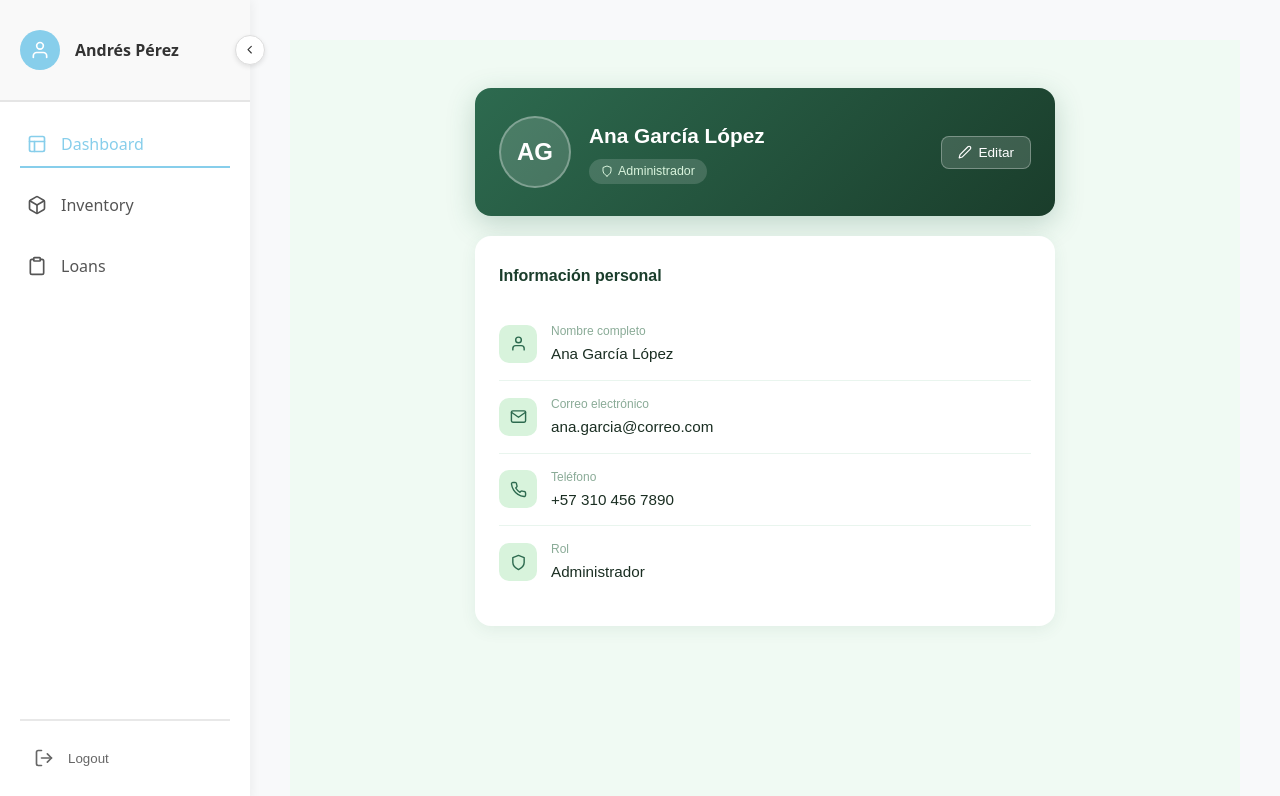
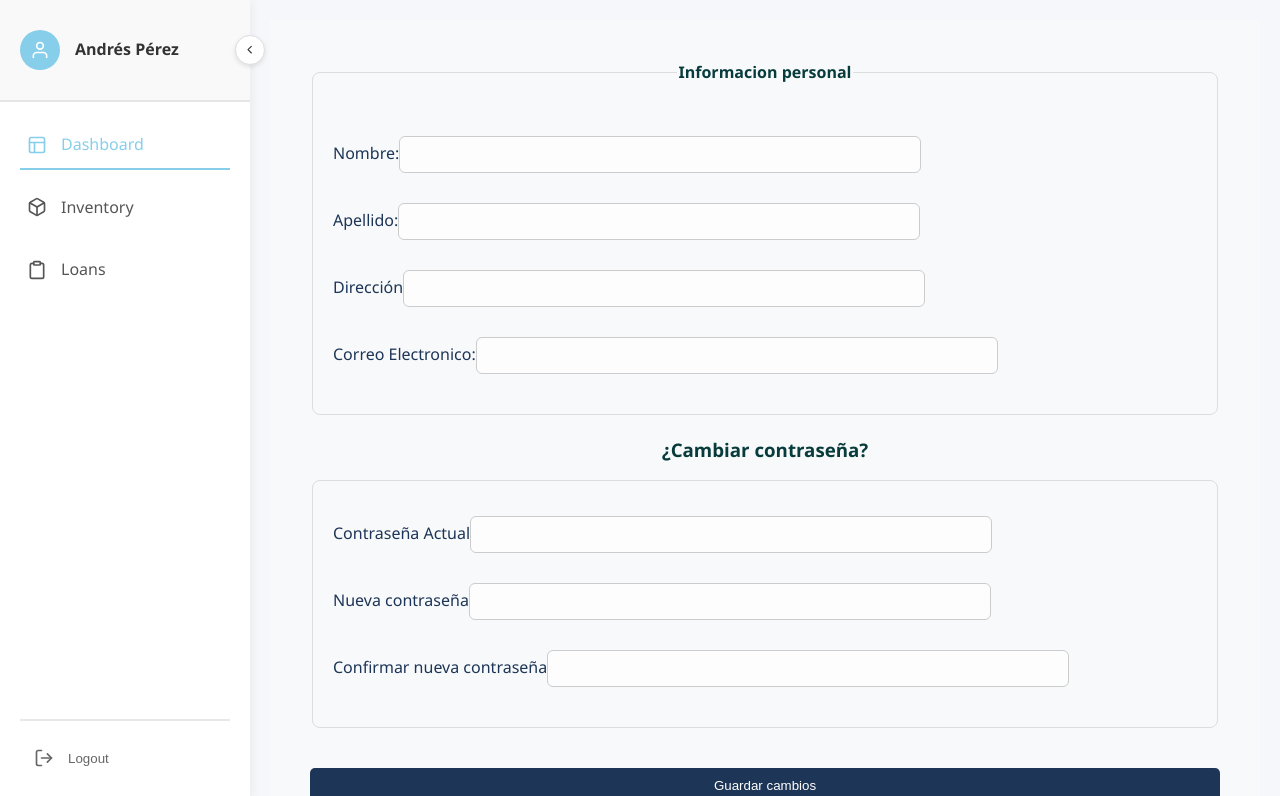
Before and after one commit to andres0818/Proyecto_web_II, a React (Vite) app: page /profile in a window 1280 px wide. Shown: the top 796 px of the page. Built offline with nearby package versions, Linux system fonts and the light colour scheme.

Commit message:
Feature: creacion y estilo a la pagina de usuario

```diff
--- a/src/pages/Profile/Profile.css
+++ b/src/pages/Profile/Profile.css
@@ -0,0 +1,89 @@
+/* General */
+body {
+    font-family: 'Segoe UI', sans-serif;
+    background-color: #f5f7fa;
+    color: #1d3557;
+    line-height: 1.6;
+    padding: 20px;
+}
+
+/* Sección principal centrada */
+main.gestor {
+    display: flex;
+    justify-content: center;
+    padding: 40px 0;
+}
+
+/* Contenedor del contenido dentro del gestor */
+main.gestor section {
+    background-color: #ffffff;
+    padding: 30px;
+    border-radius: 12px;
+    box-shadow: 0 2px 8px rgba(0, 0, 0, 0.05);
+    width: 100%;
+    max-width: 600px;
+}
+
+/* Fieldsets */
+form fieldset {
+    border: 1px solid #ddd;
+    padding: 20px;
+    margin-bottom: 20px;
+    border-radius: 8px;
+}
+
+/* Títulos */
+legend, h3 {
+    color: #083c3c;
+    margin-bottom: 15px;
+    font-weight: 600;
+    text-align: center;
+}
+
+/* Formulario */
+form label {
+    display: block;
+    margin-top: 15px;
+    margin-bottom: 5px;
+    font-weight: 500;
+}
+
+form input[type="text"],
+form input[type="email"],
+form input[type="password"] {
+    width: 100%;
+    max-width: 500px;
+    padding: 10px;
+    border: 1px solid #ccc;
+    border-radius: 6px;
+    background-color: #fdfdfd;
+    margin-bottom: 15px;
+}
+
+/* Botón de guardar cambios */
+form button {
+    margin-top: 20px;
+    padding: 10px 20px;
+    background-color: #1d3557;
+    color: #ffffff;
+    border: none;
+    border-radius: 5px;
+    cursor: pointer;
+    transition: 0.3s;
+    width: 100%;
+}
+
+form button:hover {
+    background-color: #457b9d;
+}
+
+/* Enlace de cerrar sesión */
+section div a {
+    color: #1d3557;
+    font-weight: 500;
+    text-decoration: none;
+}
+
+section div a:hover {
+    text-decoration: underline;
+}
--- a/src/pages/Profile/Profile.jsx
+++ b/src/pages/Profile/Profile.jsx
@@ -1,158 +1,66 @@
-import React, { useState } from 'react';
-import { FiUser, FiMail, FiPhone, FiShield, FiEdit2, FiSave, FiX } from 'react-icons/fi';
-import './Profile.css';
+import "./Profile.css";
 
 const Profile = () => {
-  const [isEditing, setIsEditing] = useState(false);
-
-  const [userData, setUserData] = useState({
-    nombre: 'Ana García López',
-    email: 'ana.garcia@correo.com',
-    telefono: '+57 310 456 7890',
-    rol: 'Administrador',
-  });
-
-  const [formData, setFormData] = useState({ ...userData });
-
-  const handleEdit = () => {
-    setFormData({ ...userData });
-    setIsEditing(true);
-  };
-
-  const handleCancel = () => {
-    setFormData({ ...userData });
-    setIsEditing(false);
-  };
-
-  const handleSave = () => {
-    setUserData({ ...formData });
-    setIsEditing(false);
-  };
-
-  const handleChange = (e) => {
-    setFormData({ ...formData, [e.target.name]: e.target.value });
-  };
-
-  const getInitials = (nombre) => {
-    return nombre.split(' ').slice(0, 2).map((n) => n[0]).join('').toUpperCase();
-  };
-
   return (
-    <section style={{ minHeight: '100vh', background: '#f0faf3', display: 'flex', justifyContent: 'center',
-    alignItems: 'flex-start', padding: '48px 20px', fontFamily: 'sans-serif' }}>
-    <div style={{ width: '100%', maxWidth: '580px', display: 'flex', flexDirection: 'column', gap: '20px' }}>
-
-        {/* Tarjeta cabecera */}
-        <div style={{ background: 'linear-gradient(135deg, #2d6a4f, #1a3d2b)', borderRadius: '16px', padding: '28px 24px', display: 'flex', alignItems: 'center', gap: '18px', boxShadow: '0 8px 28px rgba(45,106,79,0.25)' }}>
-
-          {/* Avatar con iniciales */}
-          <div style={{ width: '68px', height: '68px', minWidth: '68px', background: 'rgba(255,255,255,0.15)', border: '2px solid rgba(255,255,255,0.3)', borderRadius: '50%', display: 'flex', alignItems: 'center', justifyContent: 'center' }}>
-            <span style={{ color: '#fff', fontSize: '1.5rem', fontWeight: 'bold' }}>
-              {getInitials(userData.nombre)}
-            </span>
-          </div>
-
-          {/* Nombre y rol */}
-          <div style={{ flex: 1 }}>
-            <h1 style={{ color: '#fff', margin: '0 0 8px', fontSize: '1.3rem', fontWeight: '700' }}>
-              {userData.nombre}
-            </h1>
-            <span style={{ display: 'inline-flex', alignItems: 'center', gap: '5px', background: 'rgba(255,255,255,0.15)', color: '#d8f3dc', fontSize: '0.78rem', fontWeight: '500', padding: '3px 12px', borderRadius: '20px' }}>
-              <FiShield size={12} />
-              {userData.rol}
-            </span>
-          </div>
-
-          {/* Botón editar */}
-          {!isEditing && (
-            <button onClick={handleEdit} style={{ display: 'flex', alignItems: 'center', gap: '6px', background: 'rgba(255,255,255,0.15)', color: '#fff', border: '1px solid rgba(255,255,255,0.3)', borderRadius: '8px', padding: '8px 16px', cursor: 'pointer', fontSize: '0.85rem', fontWeight: '500' }}>
-              <FiEdit2 size={14} /> Editar
-            </button>
-          )}
-        </div>
-
-        {/* Tarjeta de datos */}
-        <div style={{ background: '#fff', borderRadius: '16px', padding: '28px 24px', boxShadow: '0 4px 16px rgba(45,106,79,0.08)' }}>
-          <h2 style={{ color: '#1a3d2b', fontSize: '1rem', fontWeight: '600', margin: '0 0 20px' }}>
-            Información personal
-          </h2>
-
-          {/* Nombre */}
-          <div style={{ display: 'flex', alignItems: 'center', gap: '14px', padding: '14px 0', borderBottom: '1px solid #e9f5ee' }}>
-            <div style={{ width: '38px', height: '38px', minWidth: '38px', background: '#d8f3dc', borderRadius: '10px', display: 'flex', alignItems: 'center', justifyContent: 'center', color: '#2d6a4f' }}>
-              <FiUser size={17} />
-            </div>
-            <div style={{ flex: 1 }}>
-              <p style={{ margin: '0 0 3px', fontSize: '0.75rem', color: '#8aab97' }}>Nombre completo</p>
-              {isEditing
-                ? <input type="text" name="nombre" value={formData.nombre} onChange={handleChange} style={{ width: '100%', border: '1.5px solid #74c69d', borderRadius: '8px', padding: '7px 10px', fontSize: '0.92rem', outline: 'none', boxSizing: 'border-box', background: '#f6fef8' }} />
-                : <p style={{ margin: 0, fontSize: '0.95rem', color: '#1a2e22', fontWeight: '500' }}>{userData.nombre}</p>
-              }
-            </div>
-          </div>
-
-          {/* Email */}
-          <div style={{ display: 'flex', alignItems: 'center', gap: '14px', padding: '14px 0', borderBottom: '1px solid #e9f5ee' }}>
-            <div style={{ width: '38px', height: '38px', minWidth: '38px', background: '#d8f3dc', borderRadius: '10px', display: 'flex', alignItems: 'center', justifyContent: 'center', color: '#2d6a4f' }}>
-              <FiMail size={17} />
-            </div>
-            <div style={{ flex: 1 }}>
-              <p style={{ margin: '0 0 3px', fontSize: '0.75rem', color: '#8aab97' }}>Correo electrónico</p>
-              {isEditing
-                ? <input type="email" name="email" value={formData.email} onChange={handleChange} style={{ width: '100%', border: '1.5px solid #74c69d', borderRadius: '8px', padding: '7px 10px', fontSize: '0.92rem', outline: 'none', boxSizing: 'border-box', background: '#f6fef8' }} />
-                : <p style={{ margin: 0, fontSize: '0.95rem', color: '#1a2e22', fontWeight: '500' }}>{userData.email}</p>
-              }
-            </div>
-          </div>
-
-          {/* Teléfono */}
-          <div style={{ display: 'flex', alignItems: 'center', gap: '14px', padding: '14px 0', borderBottom: '1px solid #e9f5ee' }}>
-            <div style={{ width: '38px', height: '38px', minWidth: '38px', background: '#d8f3dc', borderRadius: '10px', display: 'flex', alignItems: 'center', justifyContent: 'center', color: '#2d6a4f' }}>
-              <FiPhone size={17} />
-            </div>
-            <div style={{ flex: 1 }}>
-              <p style={{ margin: '0 0 3px', fontSize: '0.75rem', color: '#8aab97' }}>Teléfono</p>
-              {isEditing
-                ? <input type="tel" name="telefono" value={formData.telefono} onChange={handleChange} style={{ width: '100%', border: '1.5px solid #74c69d', borderRadius: '8px', padding: '7px 10px', fontSize: '0.92rem', outline: 'none', boxSizing: 'border-box', background: '#f6fef8' }} />
-                : <p style={{ margin: 0, fontSize: '0.95rem', color: '#1a2e22', fontWeight: '500' }}>{userData.telefono}</p>
-              }
-            </div>
-          </div>
-
-          {/* Rol */}
-          <div style={{ display: 'flex', alignItems: 'center', gap: '14px', padding: '14px 0' }}>
-            <div style={{ width: '38px', height: '38px', minWidth: '38px', background: '#d8f3dc', borderRadius: '10px', display: 'flex', alignItems: 'center', justifyContent: 'center', color: '#2d6a4f' }}>
-              <FiShield size={17} />
-            </div>
-            <div style={{ flex: 1 }}>
-              <p style={{ margin: '0 0 3px', fontSize: '0.75rem', color: '#8aab97' }}>Rol</p>
-              {isEditing
-                ? (
-                  <select name="rol" value={formData.rol} onChange={handleChange} style={{ width: '100%', border: '1.5px solid #74c69d', borderRadius: '8px', padding: '7px 10px', fontSize: '0.92rem', outline: 'none', background: '#f6fef8' }}>
-                    <option value="Administrador">Administrador</option>
-                    <option value="Usuario">Usuario</option>
-                  </select>
-                )
-                : <p style={{ margin: 0, fontSize: '0.95rem', color: '#1a2e22', fontWeight: '500' }}>{userData.rol}</p>
-              }
-            </div>
-          </div>
-
-          {/* Botones guardar / cancelar */}
-          {isEditing && (
-            <div style={{ display: 'flex', gap: '10px', marginTop: '22px', justifyContent: 'flex-end' }}>
-              <button onClick={handleCancel} style={{ display: 'flex', alignItems: 'center', gap: '6px', background: '#fff', color: '#4a6358', border: '1.5px solid #c5e0cc', borderRadius: '8px', padding: '9px 16px', cursor: 'pointer', fontSize: '0.87rem' }}>
-                <FiX size={15} /> Cancelar
-              </button>
-              <button onClick={handleSave} style={{ display: 'flex', alignItems: 'center', gap: '6px', background: '#2d6a4f', color: '#fff', border: 'none', borderRadius: '8px', padding: '9px 18px', cursor: 'pointer', fontSize: '0.87rem', boxShadow: '0 4px 12px rgba(45,106,79,0.3)' }}>
-                <FiSave size={15} /> Guardar cambios
-              </button>
-            </div>
-          )}
-
-        </div>
-      </div>
-    </section>
+    <>
+      <form action="">
+        <fieldset>
+          <legend>Informacion personal</legend>
+          <label>
+            Nombre:
+            <input type="text" name="nombre" />
+          </label>
+          <label>
+            Apellido:
+            <input type="text" name="apellido" />
+          </label>
+          <label>
+            Dirección
+            <input type="text" name="direccion" />
+          </label>
+          <label>
+            Correo Electronico:
+            <input type="email" name="email" />
+          </label>
+        </fieldset>
+      </form>
+      <label>
+        <h3> ¿Cambiar contraseña? </h3>
+      </label>
+      <form>
+        <fieldset>
+          <label htmlFor="password_actual">
+            Contraseña Actual
+            <input
+              type="password"
+              name="password_actual"
+              id="password_actual"
+              required=""
+            />
+          </label>
+          <label htmlFor="password_new">
+            Nueva contraseña
+            <input
+              type="password"
+              name="password_new"
+              id="password_new"
+              required=""
+            />
+          </label>
+          <label htmlFor="password_confirmar">
+            {" "}
+            Confirmar nueva contraseña
+            <input
+              type="password"
+              name="password_confirmar"
+              id="password_confirmar"
+              required=""
+            />
+          </label>
+        </fieldset>
+        <button type="submit">Guardar cambios</button>
+      </form>
+    </>
   );
 };
 
```
